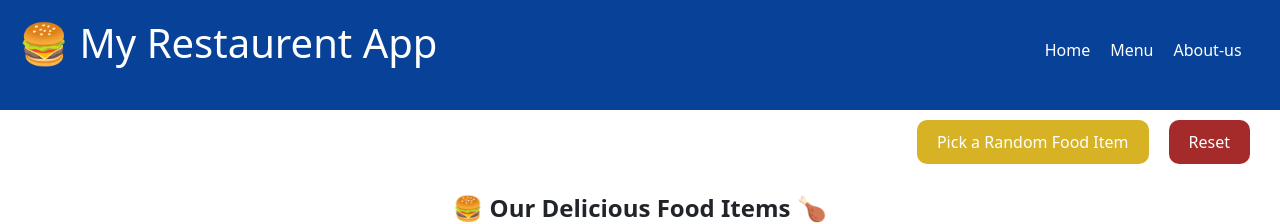
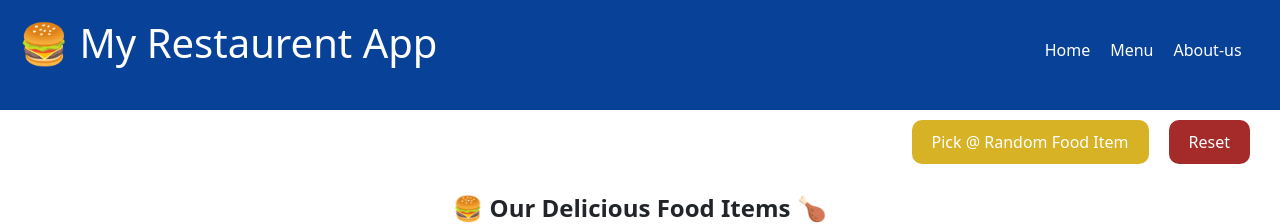
Before and after one commit to meergulshan/my-react-app, a React (Vite) app: page / in a window 1280 px wide. Shown: the top 224 px of the page. Built offline with nearby package versions, Linux system fonts and the light colour scheme.

Commit message:
Add New name to button

```diff
--- a/src/components/AddItemButton/AddItem.tsx
+++ b/src/components/AddItemButton/AddItem.tsx
@@ -21,7 +21,7 @@ const AddItem =()=>{
         <div>
             <div className="Btn-Add">
             <button className="random-food-button" onClick={PickRandomFood}>
-          Pick a Random Food Item
+          Pick @ Random Food Item
         </button>
         <button id="Reset-Btn" className="random-food-button" onClick={() => setRandomFoodItems([])}>
     Reset
```
